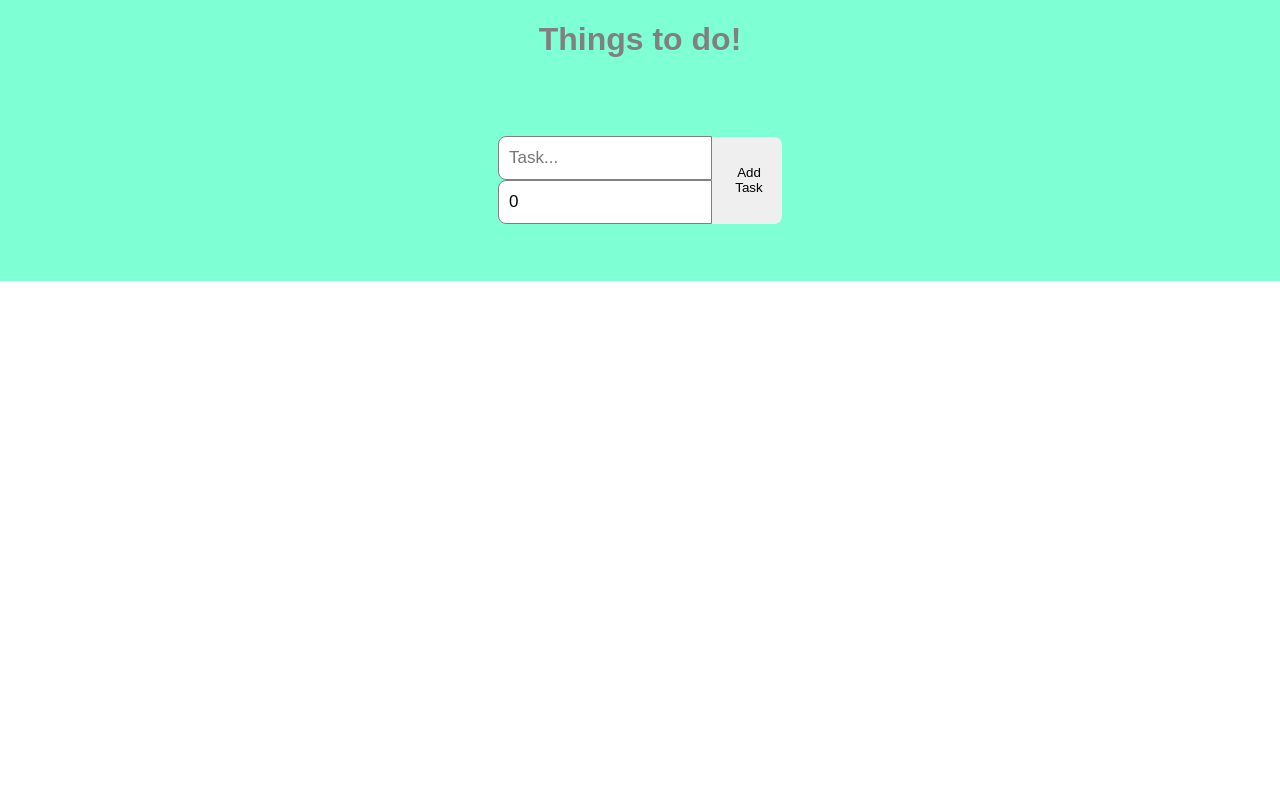
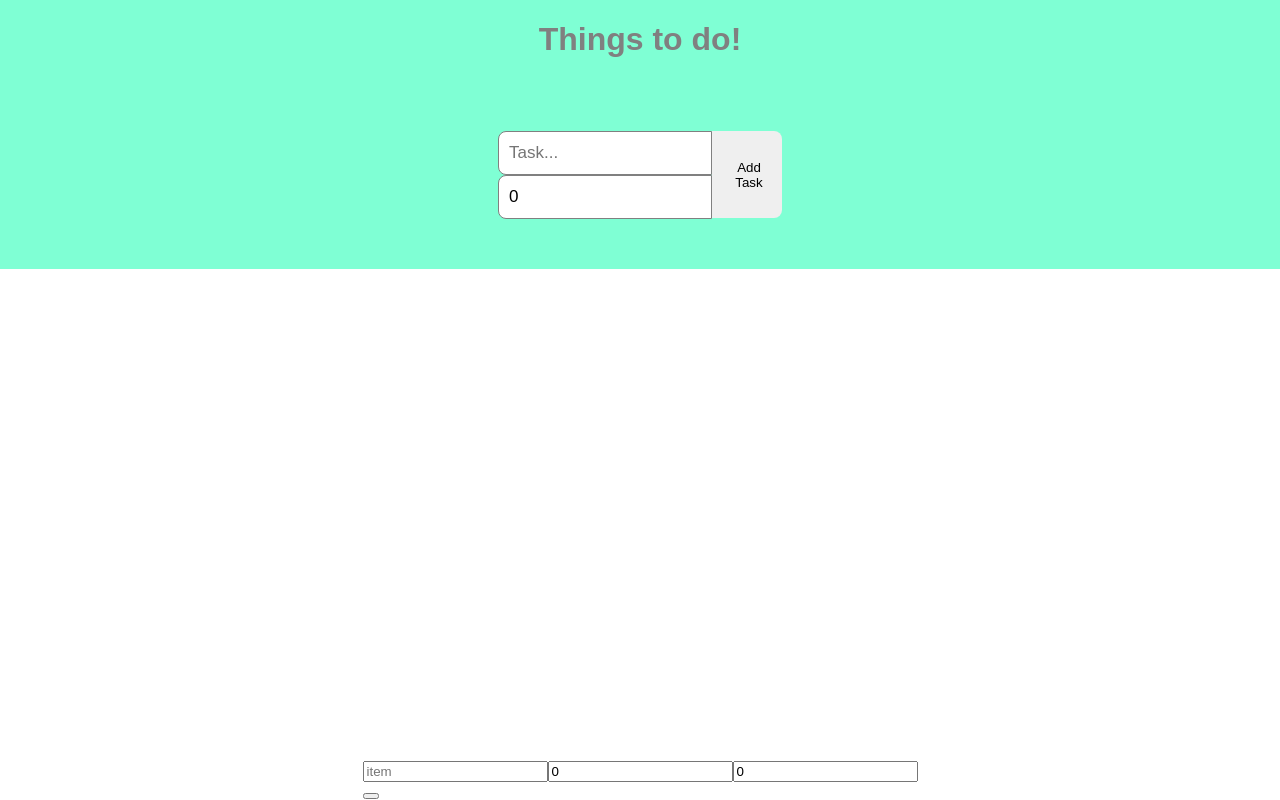
Before and after one commit to andyp111/TodoListTS, a React (Create React App) app: page / in a window 1280 px wide. Built offline with nearby package versions, Linux system fonts and the light colour scheme.

Commit message:
added component to main

```diff
--- a/src/App.tsx
+++ b/src/App.tsx
@@ -62,6 +62,9 @@ const App: FC = () => {
           return <TodoTask key={key} task={task} completeTask={completeTask} />
         })}
       </div>
+      <div className="groceryList-container">
+        <GroceryList />
+      </div>
     </div>
   );
 }
```
